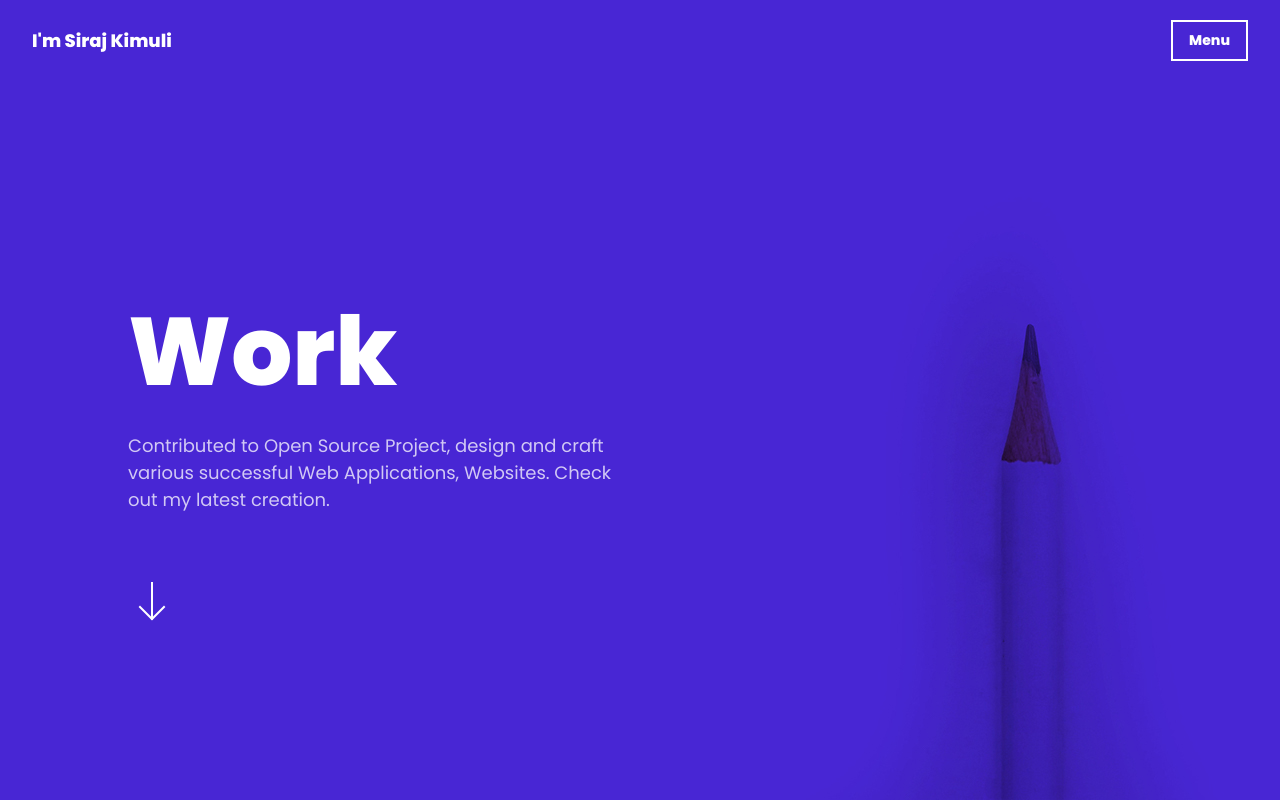
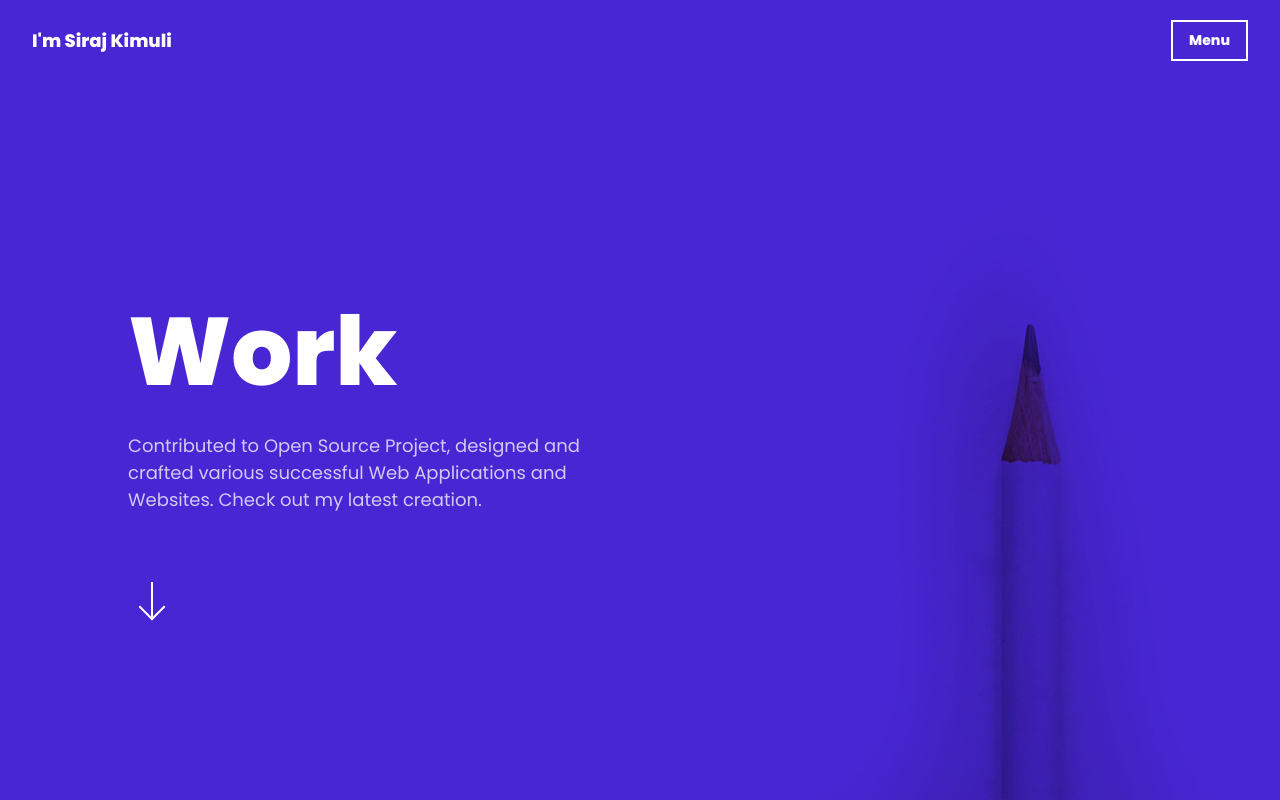
Before and after one commit to kimulisiraj/iamsiraj, a Nuxt app: page /work in a window 1280 px wide. Shown: the top 800 px of the page. Built offline with nearby package versions, Linux system fonts and the light colour scheme.

Commit message:
Update work.vue

```diff
--- a/pages/work.vue
+++ b/pages/work.vue
@@ -8,7 +8,7 @@
             Work
           </h1>
           <p class="text-white opacity-75 mt-8 text-xlg">
-            Contributed to Open Source Project, design and craft various successful Web Applications,
+            Contributed to Open Source Project, designed and crafted various successful Web Applications and
             Websites. Check out my latest creation.
           </p>
           <a href="#content" class="block mt-8 md:mt-16">
```
